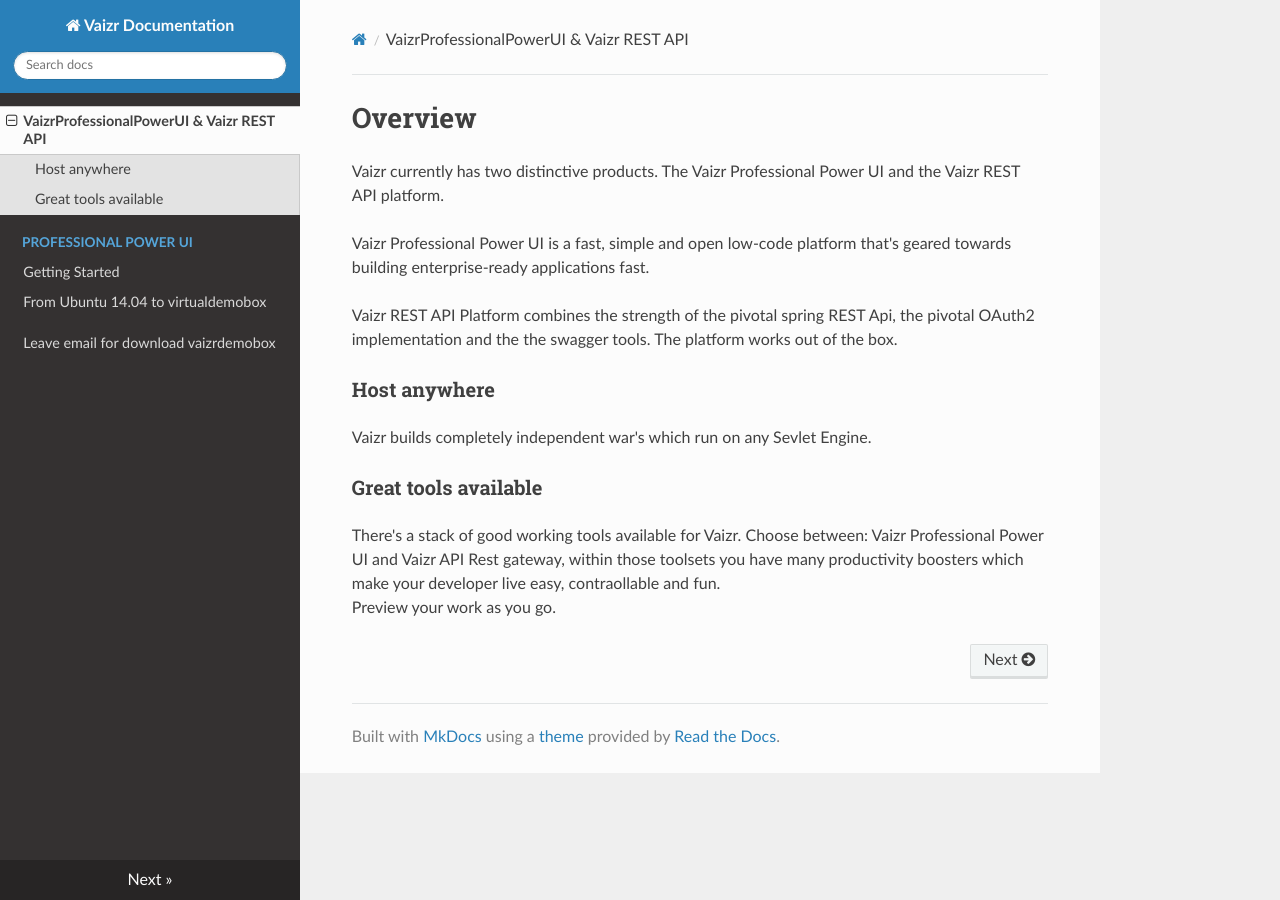
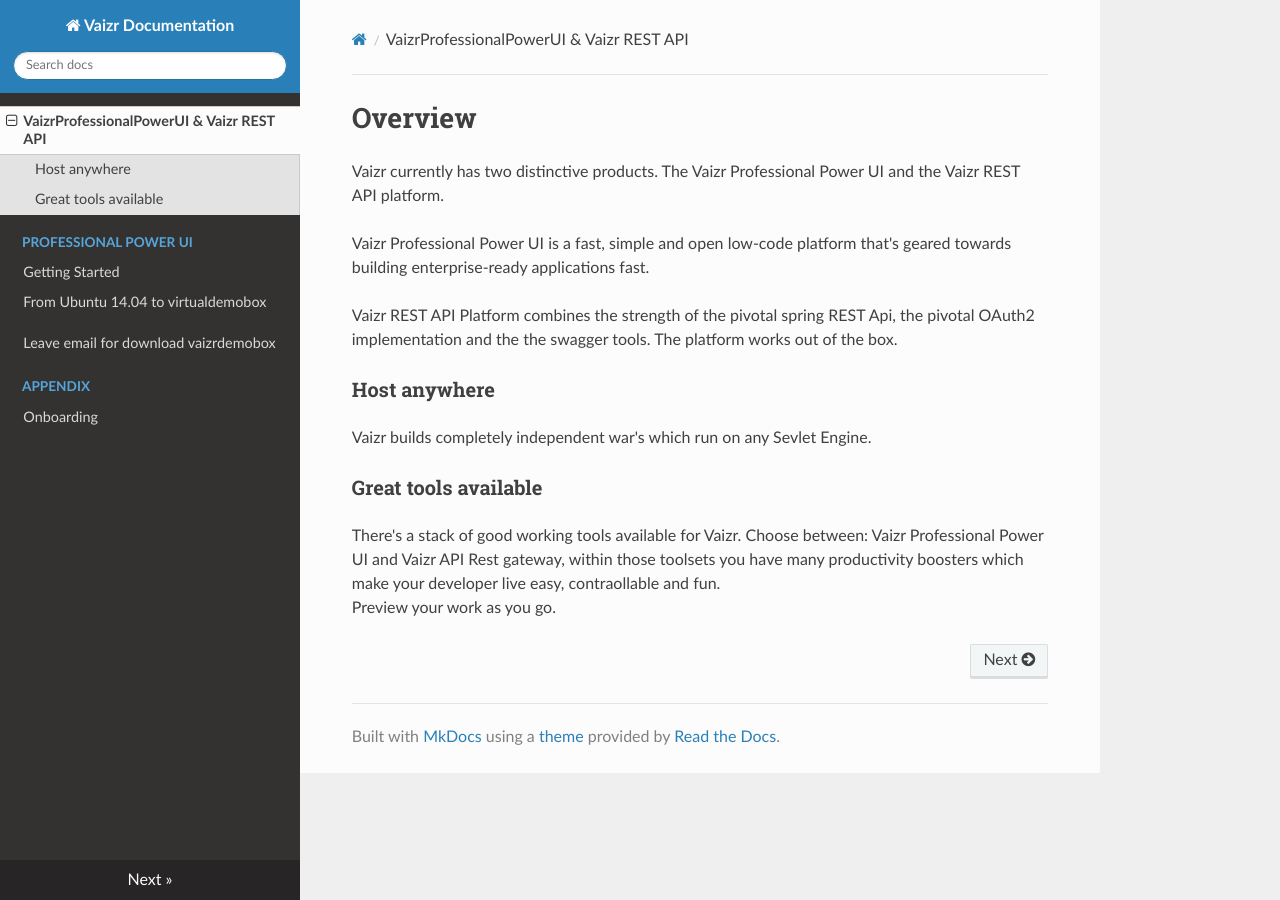
Before and after one commit to vaizr-community/professionalpoweruidoc, an MkDocs documentation site: the page built from docs/index.md, in a window 1280 px wide. Built offline with MkDocs 1.6.1, drawn with Linux system fonts in a browser that asks for light colours; nearby versions of some CDN libraries; old or Windows-style settings are respelled for this version of MkDocs.

Commit message:
new placeholder for onboarding doc

```diff
--- a/mkdocs.yml
+++ b/mkdocs.yml
@@ -18,6 +18,12 @@
   -
     ? "Leave email for download vaizrdemobox"
     : downloads/leavemail.md
+  -
+    ? "Appendix"
+    :
+      -
+         ? "Onboarding"
+         : appendix/onboarding.md
 site_name: Vaizr Documentation
 dev_addr: '0.0.0.0:8000'
 theme: readthedocs
```
Also changed, not shown: docs/appendix/onboarding.md (added, +1 -0 lines).
